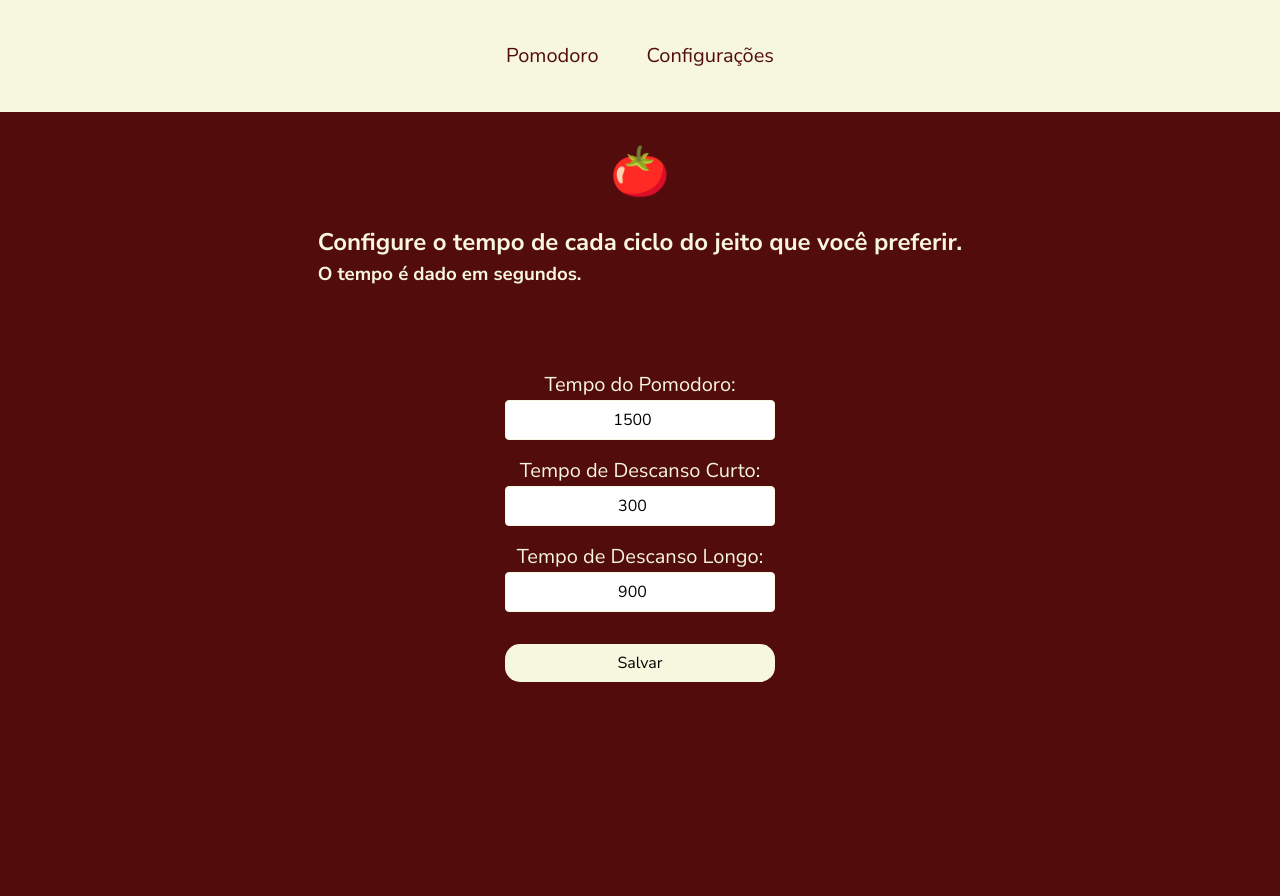
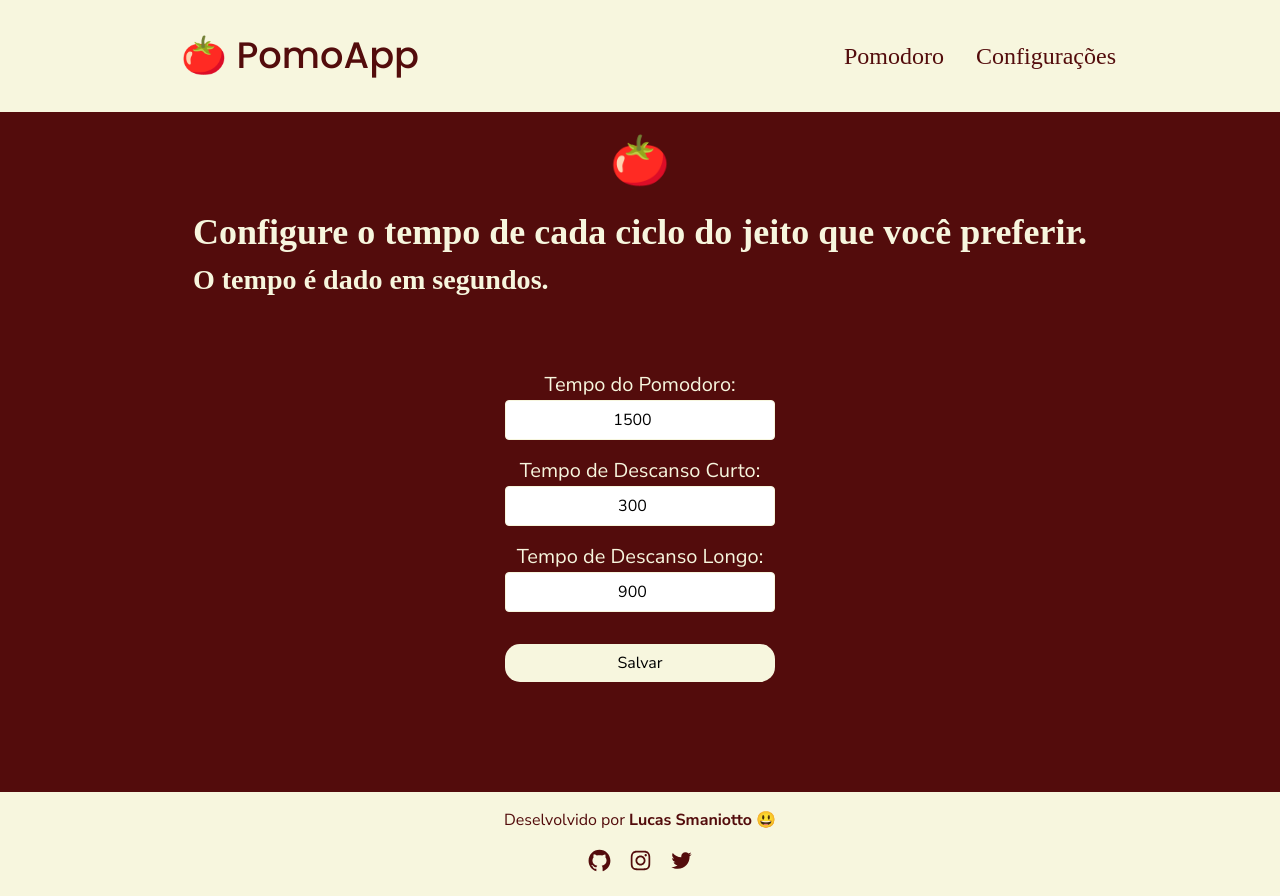
Before and after one commit to lucassmaniotto/Pomodoro, a React (Create React App) app: page /configurations in a window 1280 px wide. Before the commit the page ends 800 px from the top, so only its background shows below. Built offline with nearby package versions, Linux system fonts and the light colour scheme; a web font is replaced by a local one.

Commit message:
style: terminando estilos do app

```diff
--- a/package.json
+++ b/package.json
@@ -12,6 +12,7 @@
     "@types/react-dom": "^18.2.4",
     "react": "^18.2.0",
     "react-dom": "^18.2.0",
+    "react-icons": "^4.9.0",
     "react-router-dom": "^6.11.1",
     "react-scripts": "5.0.1",
     "typescript": "^4.9.5",
--- a/public/index.html
+++ b/public/index.html
@@ -1,5 +1,5 @@
 <!DOCTYPE html>
-<html lang="en">
+<html lang="pt-br">
   <head>
     <meta charset="utf-8" />
     <link rel="icon" href="%PUBLIC_URL%/favicon.ico" />
--- /dev/null
+++ b/src/components/Footer/index.tsx
@@ -0,0 +1,37 @@
+import React from 'react';
+import {
+  AiOutlineTwitter,
+  AiFillGithub,
+  AiOutlineInstagram,
+} from 'react-icons/ai';
+
+import './styles.css';
+
+export default function Footer() {
+  return (
+    <footer className="footer">
+      <p>
+        Deselvolvido por{' '}
+        <a
+          href="https://github.com/lucassmaniotto"
+          target="_blank"
+          rel="noreferrer"
+        >
+          Lucas Smaniotto
+        </a>{' '}
+        😃
+      </p>
+      <div className="footer__social">
+        <a href="https://github.com/lucassmaniotto">
+          <AiFillGithub size={25} />
+        </a>
+        <a href="https://www.instagram.com/licaaaaaas">
+          <AiOutlineInstagram size={25} />
+        </a>
+        <a href="https://twitter.com/alpiste_punk">
+          <AiOutlineTwitter size={25} />
+        </a>
+      </div>
+    </footer>
+  );
+}
--- /dev/null
+++ b/src/components/Footer/styles.css
@@ -0,0 +1,31 @@
+.footer {
+  padding: 1rem 0;
+  display: flex;
+  flex-direction: column;
+  justify-content: center;
+  align-items: center;
+  background-color: var(--fourth-color);
+  color: var(--first-color);
+}
+
+.footer a {
+  color: var(--first-color);
+  font-weight: 700;
+}
+
+.footer__social {
+  display: flex;
+  justify-content: center;
+  align-items: center;
+  column-gap: 1rem;
+  margin-top: 1rem;
+}
+
+.working .footer {
+  background-color: var(--first-color);
+  color: var(--fourth-color);
+}
+
+.working .footer a {
+  color: var(--fourth-color);
+}
--- a/src/components/Menu/index.tsx
+++ b/src/components/Menu/index.tsx
@@ -7,12 +7,15 @@ export default function Menu() {
   return (
     <header className="menu">
       <nav className="menu__nav">
+        <h1 className="menu__logo">🍅 PomoApp</h1>
+        <div className="menu__separator">
           <Link className="menu__link" to="/">
             Pomodoro
           </Link>
           <Link className="menu__link" to="/configurations">
             Configurações
           </Link>
+        </div>
       </nav>
     </header>
   );
--- a/src/components/Menu/styles.css
+++ b/src/components/Menu/styles.css
@@ -1,17 +1,36 @@
 .menu__nav {
   height: 112px;
-  display: flex;
-  justify-content: center;
+  display: grid;
+  grid-template-columns: 1fr 1fr;
+  grid-template-rows: 1fr;
+  column-gap: 5rem;
   align-items: center;
-  column-gap: 3rem;
   background-color: var(--fourth-color);
 }
 
+.menu__logo {
+  display: block;
+  font-size: 2.3rem;
+  font-weight: 500;
+  font-family: var(--title-font-family);
+  color: var(--first-color);
+  margin: 0;
+}
+
+.menu__separator{
+  display: flex;
+  align-items: center;
+  justify-content: center;
+  justify-self: center;
+}
+
 .menu__link {
-  font-size: 1.25rem;
+  font-size: 1.5rem;
+  margin: 0 1rem;
   line-height: 1.5rem;
   text-decoration: none;
   color: var(--first-color);
+  font-family: var(--subtitle-font-family);
 }
 
 .menu__link:hover {
@@ -22,12 +41,29 @@
   background-color: var(--first-color);
 }
 
-.working .menu__link {
+.working .menu__link, .working .menu__logo {
   color: var(--fourth-color);
 }
 
-@media screen and(max-width: 744px) {
+
+@media screen and (max-width: 744px) {
   .menu {
     height: 72px;
   }
+
+  .menu__nav {
+    display: grid;
+    grid-template-columns: 1fr;
+    grid-template-rows: 1fr 1fr;
+    justify-items: center;
+    align-items: center;
+    column-gap: 0;
+  }
+
+  .menu__logo {
+    grid-row: 1/2;
+    grid-column: 1/2;
+    justify-self: center;
+    margin: 10px 0 0 0;
+  }
 }
--- a/src/index.css
+++ b/src/index.css
@@ -16,6 +16,7 @@
   outline: none;
   box-sizing: border-box;
   transition: background 1s ease-in-out;
+  text-decoration: none;
 }
 
 body {
@@ -27,7 +28,6 @@ body {
 
 .container {
   display: flex;
-  justify-content: center;
   align-items: center;
   min-height: 85vh;
   flex-direction: column;
@@ -36,3 +36,9 @@ body {
 .hidden {
   display: none;
 }
+
+@media screen and (max-width: 450px) {
+  .container {
+    justify-content: center;
+  }
+}
--- a/src/pages/Configurations/styles.css
+++ b/src/pages/Configurations/styles.css
@@ -1,14 +1,17 @@
 .container__title{
   margin-bottom: 1rem;
-  padding: 1rem;
+  padding: 1rem 0 0 0;
   position: absolute;
-  top: 120px;
+  top: 125px;
+  font-family: var(--subtitle-font-family);
+  font-size: 1.5rem;
+  padding: 0 1rem;
 }
 
 h1 {
   text-align: center;
   font-size: 3rem;
-  margin-bottom: 1rem;
+  margin-bottom: 0.5rem;
 }
 
 .container__form {
@@ -23,3 +26,16 @@ h1 {
   position: absolute;
   top: 370px;
 }
+
+@media screen and (max-width: 858px) {
+  .container__title{
+    text-align: center;
+    font-size: 1.25rem;
+  }
+}
+
+@media screen and (max-width: 585px) {
+  .container__title {
+    font-size: 1.15rem;
+  }
+}
--- a/src/routes.tsx
+++ b/src/routes.tsx
@@ -3,6 +3,7 @@ import { BrowserRouter, Routes, Route } from 'react-router-dom';
 import Home from './pages/Home';
 import Menu from './components/Menu';
 import Configurations from './pages/Configurations';
+import Footer from './components/Footer';
 
 function AppRoutes() {
   return (
@@ -12,6 +13,7 @@ function AppRoutes() {
         <Route path="/" element={<Home />} />
         <Route path="/configurations" element={<Configurations />} />
       </Routes>
+      <Footer />
     </BrowserRouter>
   );
 }
```
Lines whose indentation alone changed are shown as unchanged.
